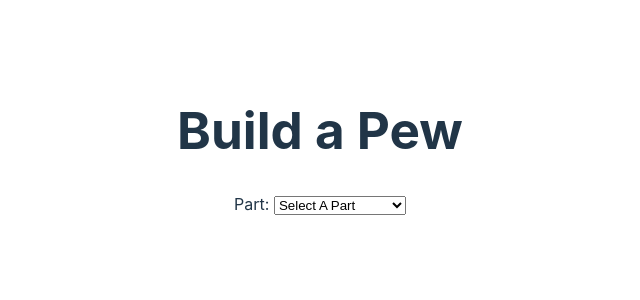
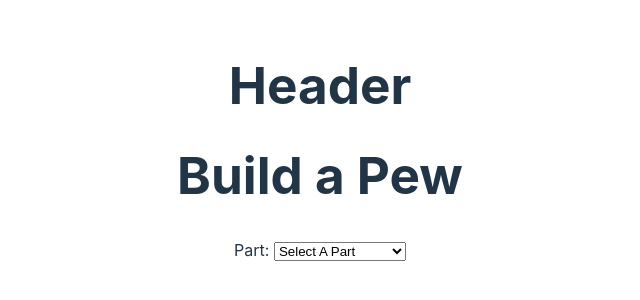
Before and after one commit to kevin-foreman/gun-part-picker, a React (Vite) app: page / in a window 1280 px wide. Shown: the part 258-558 px from the top of the page, without its empty margins (320-960 px from the left). Built offline with nearby package versions, Linux system fonts and the light colour scheme.

Commit message:
Added better Header skeleton

```diff
--- a/src/App.jsx
+++ b/src/App.jsx
@@ -1,6 +1,7 @@
-import { useState } from 'react'
-import './App.css'
-import PewPartSelector from '/src/components/pew-part/PewPart'
+import { useState } from 'react';
+import './App.css';
+import PewPartSelector from '/src/components/pew-part/PewPart';
+import Header from '/src/components/header/Header.jsx'
 
 function App() {
 
@@ -16,7 +17,7 @@ function App() {
 
       </div>
 
-      {/* <Header /> */}
+      <Header />
 
       <PewPartSelector onPartSelected={handlePartSelected} />
 
--- a/src/components/header/Header.jsx
+++ b/src/components/header/Header.jsx
@@ -1,7 +1,11 @@
 import React from 'react';
 
+
+const Header = () => {
 return (
     <div>
         <h1>Header</h1>
     </div>
-)
+)};
+
+export default Header;
```
